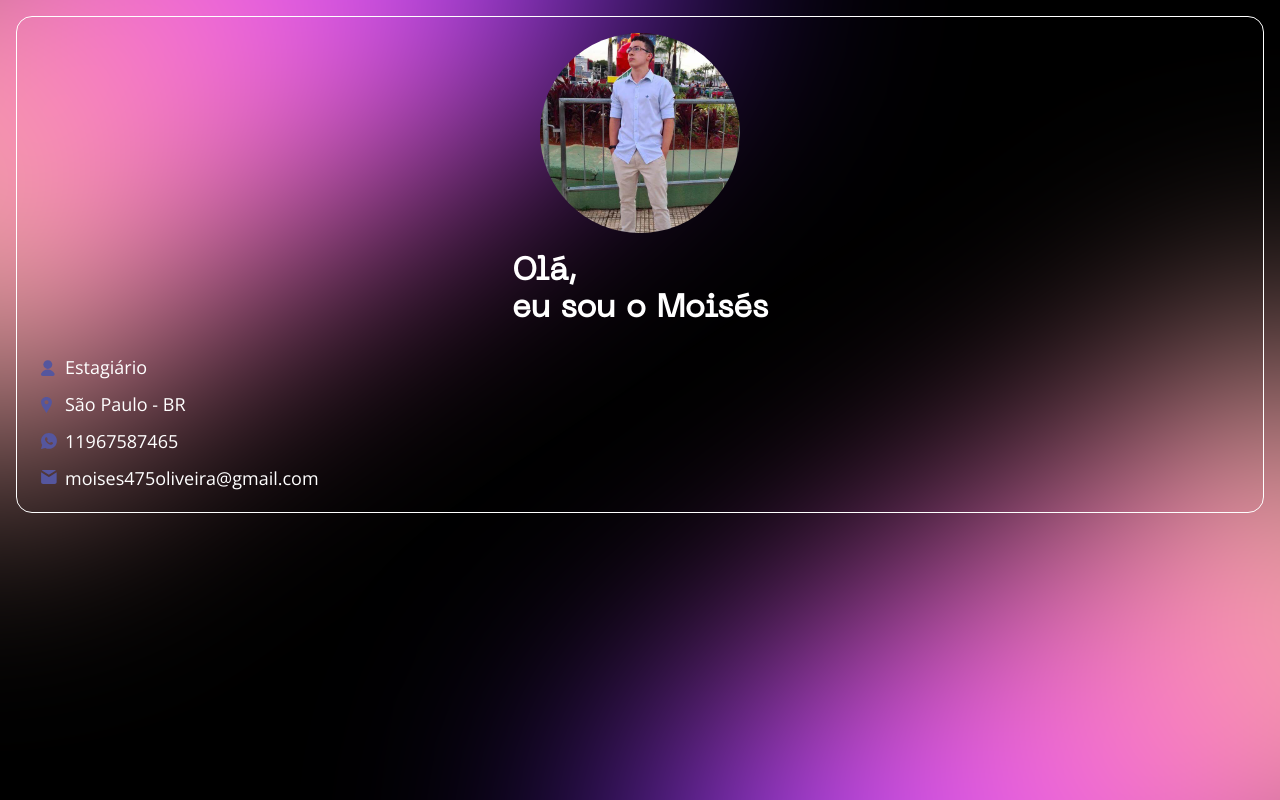
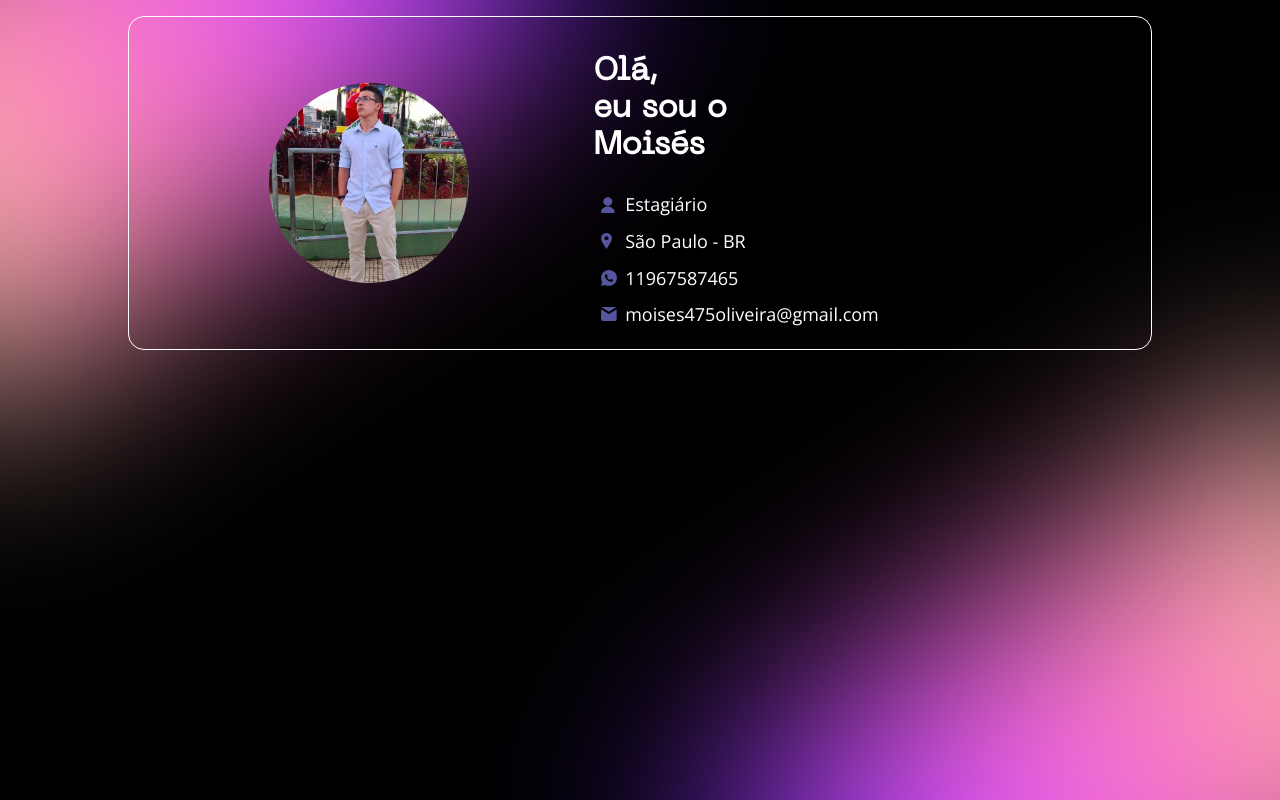
Before and after one commit to moisesoliveira475/Portfolio-JS, a website: page index.html in a window 1280 px wide. Drawn offline with nearby package versions, Linux system fonts and the light colour scheme.

Commit message:
add display-grid

```diff
--- a/assets/css/global.css
+++ b/assets/css/global.css
@@ -17,7 +17,7 @@ body {
     border-radius: 1rem;
 }
 
-.main::before {
+.main::before, .main::after {
     content: "";
     background-image: url('../img/background.svg');
     width: 140vw;
@@ -31,16 +31,19 @@ body {
     z-index: -1;
 }
 .main::after {
-    content: "";
-    background-image: url('../img/background.svg');
-    width: 140vw;
-    height: 100vh;
-    background-repeat: no-repeat;
-    background-size: contain;
-    display: inline-block;
-    position: fixed;
     bottom: 0;
     right: 0;
-    z-index: -1;
+    top: auto;
+    left: auto;
     transform: rotate(180deg);
 }
+
+@media only screen and (min-width: 768px) {
+    .main {
+        max-width: 1024px;
+        margin: 1rem auto;
+    }
+    .main::before, .main::after {
+        width: 70vw;
+    }
+}
--- a/assets/css/header.css
+++ b/assets/css/header.css
@@ -51,3 +51,25 @@
 .information .number::before {
     background-image: url(../img/icons/number.svg);
 }
+@media only screen and (min-width: 768px) {
+    .header {
+        display: grid;
+        grid-template-areas:
+        "my-photo title"
+        "my-photo information"
+        ;
+    }
+    .header .my-photo {
+        grid-area: my-photo;
+        margin: 0 auto;
+
+    }
+    .header > h1 {
+        grid-area: title;
+        text-align: start;
+        max-width: 210px;
+    }
+    .information {
+        grid-area: information;
+    }
+}
```
